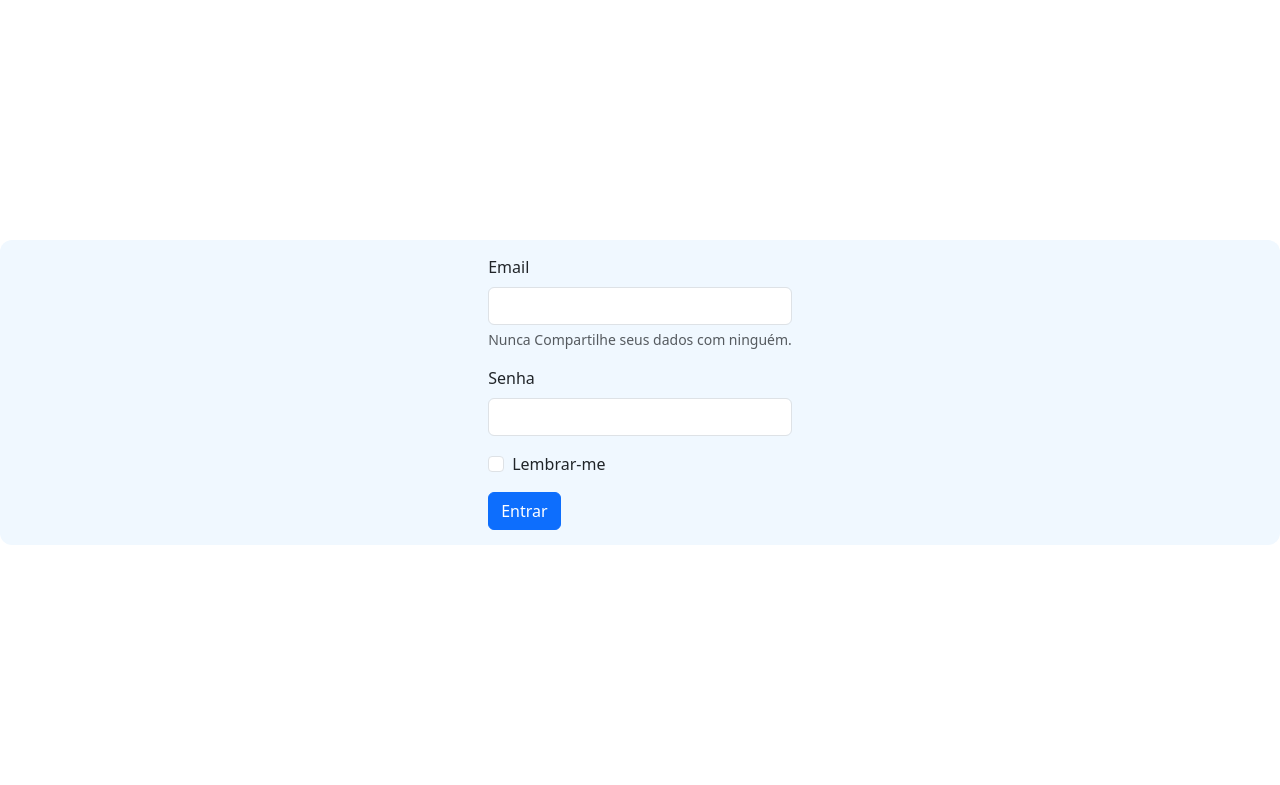
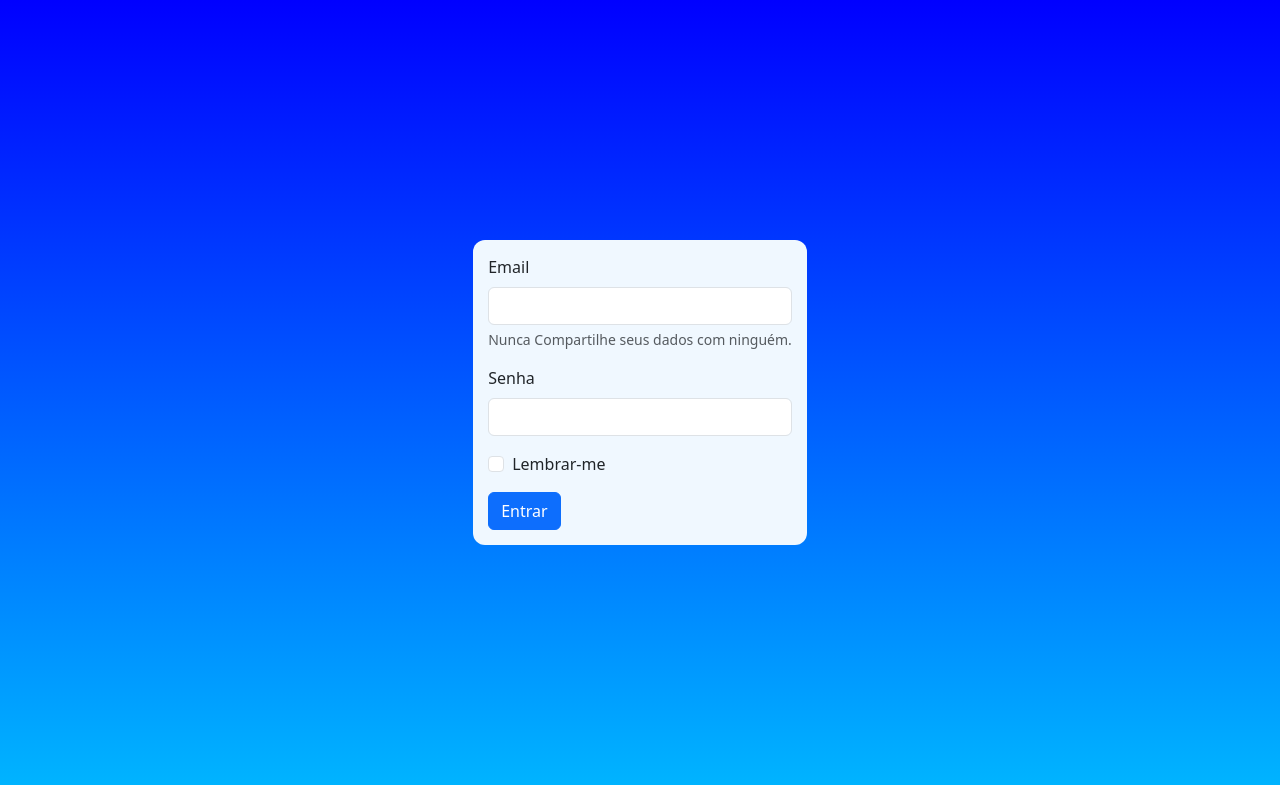
Before and after one commit to Djeicobi/PPI-Matheus, a PHP site: page /CRUDS/Login/Login.php in a window 1280 px wide. Shown: the top 785 px of the page. Run offline with PHP 8.4, Linux system fonts and the light colour scheme.

Commit message:
organizando

```diff
--- a/CRUDS/Login/Login.php
+++ b/CRUDS/Login/Login.php
@@ -45,12 +45,12 @@ if(isset($_POST['email']) || isset($_POST['senha'])) {
     <meta charset="utf-8">
     <meta name="viewport" content="width=device-width, initial-scale=1">
     <title>Fotografia Esportiva</title>
-    <link rel="stylesheet" href="../../CSS/style.css">
+    <link rel="stylesheet" href="../../CSS/login.css">
     <link href="https://cdn.jsdelivr.net/npm/bootstrap@5.3.0-alpha3/dist/css/bootstrap.min.css" rel="stylesheet" integrity="sha384-KK94CHFLLe+nY2dmCWGMq91rCGa5gtU4mk92HdvYe+M/SXH301p5ILy+dN9+nJOZ" crossorigin="anonymous">
   </head>
   <body>
 
-    <div class="bloco">
+    <div class="login">
         <form action="" method="POST">
             <div class="mb-3">
             <label for="email" class="form-label">Email</label>
--- /dev/null
+++ b/CSS/login.css
@@ -0,0 +1,24 @@
+*{
+    margin: 0;
+    padding: 0;
+}
+body{
+    display: flex;
+    position: relative;
+    place-content: center center;
+    background-image: linear-gradient(180deg, blue, rgb(0, 183, 255));
+    background-size: cover;
+    background-attachment: fixed;
+    background-position: center center;
+}
+.login{
+    background-color: aliceblue;
+    display: block;
+    place-items: center;
+    align-items: center;
+    position: relative;
+    padding: 15px;
+    border-radius: 12px;
+    box-shadow: inset;
+    margin-top: 30vh;
+}
--- a/CSS/style.css
+++ b/CSS/style.css
@@ -71,7 +71,7 @@ body{
     margin-bottom: 50px;
     margin-right: 10px;
 }
-.bloco{
+.login{
     background-color: aliceblue;
     display: block;
     place-items: center;
@@ -81,4 +81,5 @@ body{
     border-radius: 12px;
     box-shadow: inset;
     margin-top: 30vh;
+    size: 50vh;
 }
```
Also changed, not shown: index.html (renamed from Página Inicial/index.html, +10 -10 lines).
